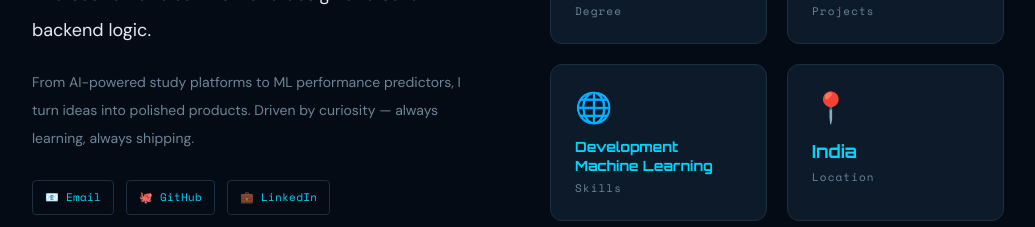
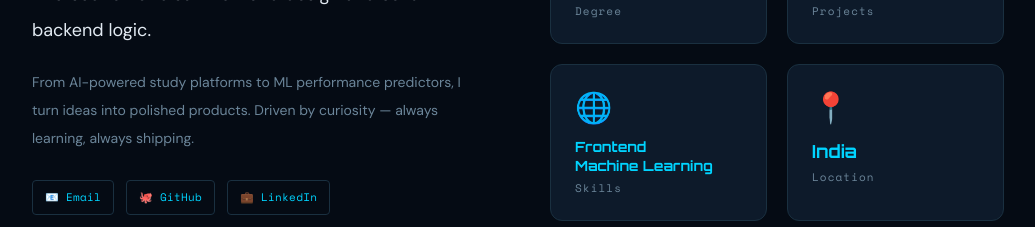
Before and after one commit to umar24nov/MohammadUmar, a React (Create React App) app: page / in a window 1280 px wide. Shown: the part 1160-1387 px from the top of the page, without its empty margins (122-1157 px from the left). Built offline with nearby package versions, Linux system fonts and the light colour scheme.

Commit message:
fix: skills to Frontent

```diff
--- a/src/App.jsx
+++ b/src/App.jsx
@@ -375,7 +375,7 @@ function About() {
               <div className="text-3xl mb-3">{h.icon}</div>
               {h.value === "dev+ml" ? (
                 <div className="font-orbitron text-[#00d4ff] text-sm font-bold mb-1 leading-snug">
-                  <div>Development</div>
+                  <div>Frontend</div>
                   <div>Machine Learning</div>
                 </div>
               ) : (
```
